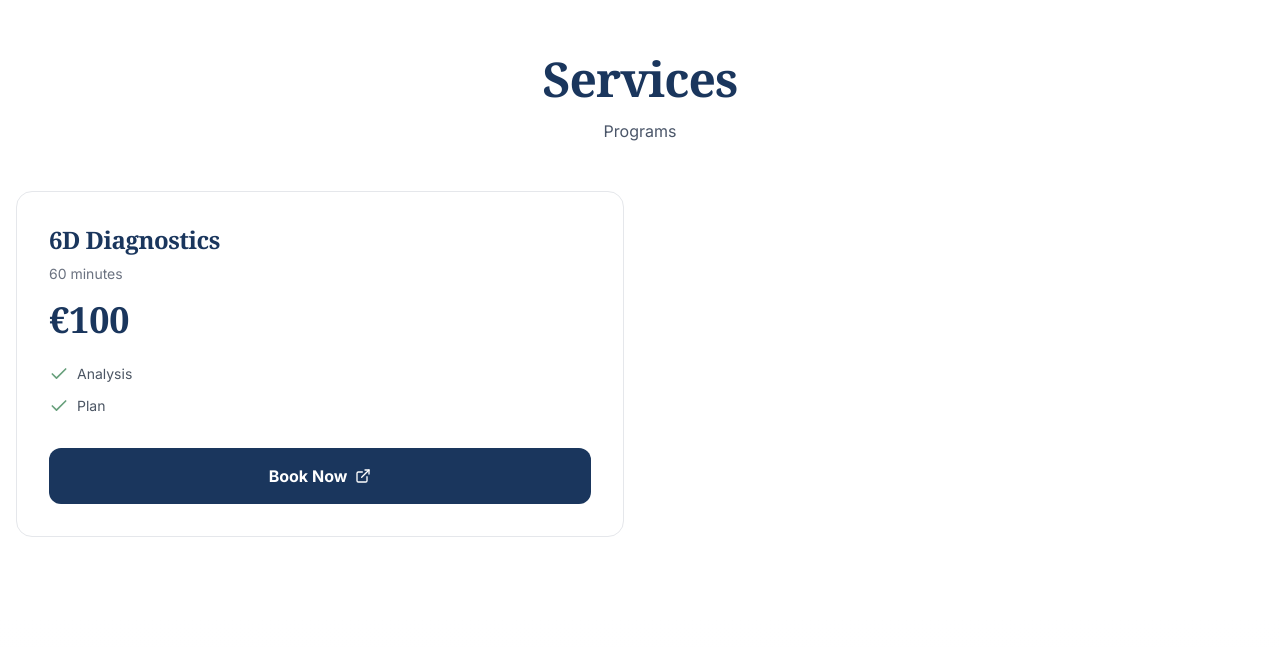
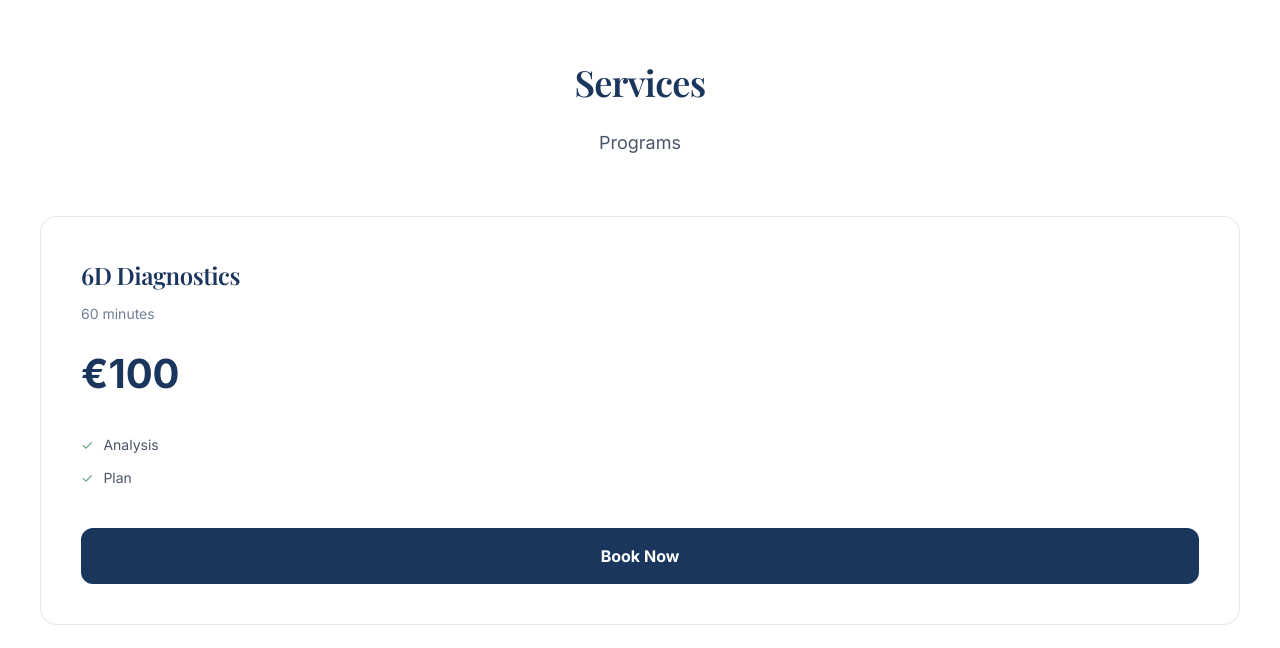
Before and after one commit to ErkinDoc/wenbnew, a React (Vite) app: page / in a window 1280 px wide. Shown: the part 2532-3180 px from the top of the page. Built offline with nearby package versions, Linux system fonts and the light colour scheme.

Commit message:
Update Services.tsx

```diff
--- a/src/sections/Services.tsx
+++ b/src/sections/Services.tsx
@@ -1,21 +1,20 @@
 /* eslint-disable */
 // @ts-nocheck
 import React from 'react';
-import { Check, ExternalLink } from 'lucide-react';
 import { useTranslation } from 'react-i18next';
 
 export function Services() {
   const { t } = useTranslation();
 
-  // 1. Защита от ошибок в JSON: если данных нет, используем пустой массив
-  const rawData = t('services.packages', { returnObjects: true });
-  const packages = Array.isArray(rawData) ? rawData : [];
+  // Безопасное получение данных из перевода
+  const rawPackages = t('services.packages', { returnObjects: true });
+  const packages = Array.isArray(rawPackages) ? rawPackages : [];
 
-  // 2. Логика ссылок, не зависящая от состояния системы перевода
-  const getUrl = () => {
+  // Функция выбора ссылки на основе URL
+  const getCorrectLink = () => {
     if (typeof window !== 'undefined') {
-      const path = window.location.pathname;
-      if (path.includes('/sk') || path.includes('/en')) {
+      const currentUrl = window.location.href;
+      if (currentUrl.includes('/sk') || currentUrl.includes('/en')) {
         return 'https://forms.gle/13N35XNrZKdvnJJPA';
       }
     }
@@ -23,41 +22,61 @@ export function Services() {
   };
 
   return (
-    <section id="services" className="w-full py-20 bg-white">
-      <div className="max-w-7xl mx-auto px-4">
-        <div className="text-center mb-12">
-          <h2 className="text-3xl md:text-5xl font-serif font-bold text-[#1A365D] mb-4">
+    <section id="services" style={{ padding: '80px 20px', backgroundColor: '#ffffff' }}>
+      <div style={{ maxWidth: '1200px', margin: '0 auto' }}>
+        <div style={{ textAlign: 'center', marginBottom: '60px' }}>
+          <h2 style={{ fontSize: '36px', color: '#1A365D', marginBottom: '20px' }}>
             {t('services.title')}
           </h2>
-          <p className="text-[#4A5568] max-w-2xl mx-auto">
+          <p style={{ color: '#4A5568', fontSize: '18px' }}>
             {t('services.subtitle')}
           </p>
         </div>
 
-        <div className="grid grid-cols-1 md:grid-cols-2 gap-8">
-          {packages.map((pkg, i) => (
-            <div key={i} className="p-8 border rounded-2xl border-gray-200 hover:border-[#1A365D] transition-all">
-              <h3 className="text-2xl font-serif font-bold text-[#1A365D] mb-2">{pkg.name}</h3>
-              <p className="text-sm text-gray-500 mb-4">{pkg.subtitle}</p>
-              <div className="text-4xl font-serif font-bold text-[#1A365D] mb-6">{pkg.price}</div>
+        <div style={{
+          display: 'grid',
+          gridTemplateColumns: 'repeat(auto-fit, minmax(300px, 1fr))',
+          gap: '30px'
+        }}>
+          {packages.map((pkg, index) => (
+            <div key={index} style={{
+              padding: '40px',
+              border: '1px solid #E2E8F0',
+              borderRadius: '16px',
+              textAlign: 'left'
+            }}>
+              <h3 style={{ fontSize: '24px', color: '#1A365D', margin: '0 0 10px 0' }}>{pkg.name}</h3>
+              <p style={{ color: '#718096', fontSize: '14px', marginBottom: '20px' }}>{pkg.subtitle}</p>
+              <div style={{ fontSize: '40px', fontWeight: 'bold', color: '#1A365D', marginBottom: '30px' }}>
+                {pkg.price}
+              </div>
 
-              <ul className="space-y-3 mb-8">
-                {Array.isArray(pkg.features) && pkg.features.map((feat, fi) => (
-                  <li key={fi} className="flex items-start gap-2 text-sm text-gray-600">
-                    <Check className="w-5 h-5 text-[#68A07C] shrink-0" />
-                    <span>{feat}</span>
+              <ul style={{ listStyle: 'none', padding: 0, marginBottom: '40px' }}>
+                {Array.isArray(pkg.features) && pkg.features.map((feat, i) => (
+                  <li key={i} style={{ marginBottom: '12px', fontSize: '14px', color: '#4A5568', display: 'flex', alignItems: 'start' }}>
+                    <span style={{ color: '#68A07C', marginRight: '10px' }}>✓</span>
+                    {feat}
                   </li>
                 ))}
               </ul>
 
               <a
-                href={getUrl()}
+                href={getCorrectLink()}
                 target="_blank"
                 rel="noopener noreferrer"
-                className="w-full py-4 rounded-xl font-bold text-white bg-[#1A365D] flex items-center justify-center gap-2 hover:bg-[#2C5282]"
+                style={{
+                  display: 'block',
+                  width: '100%',
+                  padding: '16px',
+                  backgroundColor: '#1A365D',
+                  color: '#ffffff',
+                  textAlign: 'center',
+                  borderRadius: '12px',
+                  textDecoration: 'none',
+                  fontWeight: 'bold'
+                }}
               >
                 {pkg.cta || 'Apply'}
-                <ExternalLink className="w-4 h-4" />
               </a>
             </div>
           ))}
```
